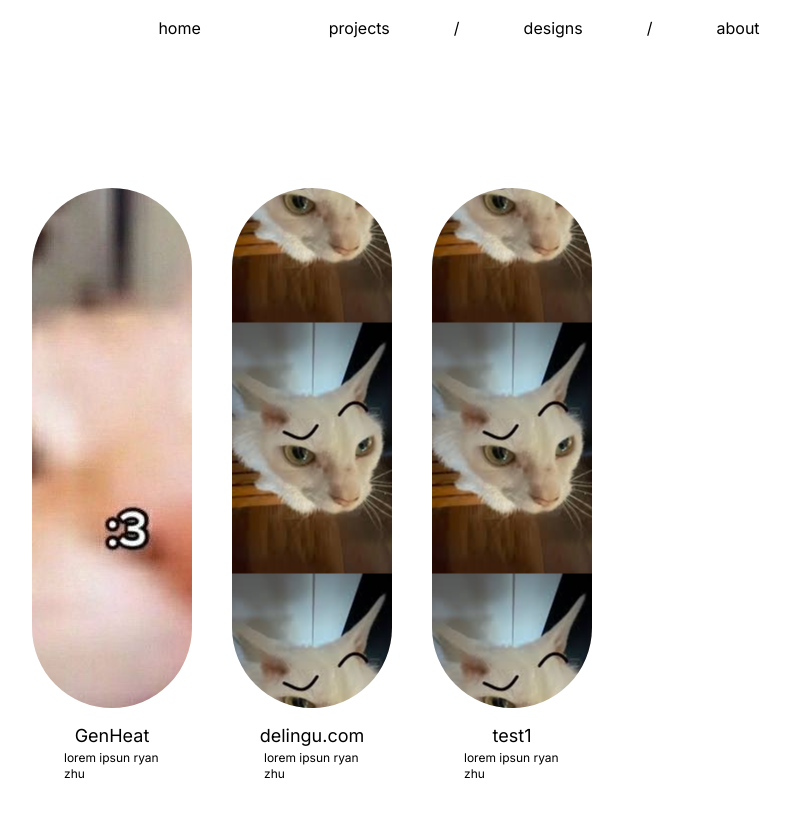
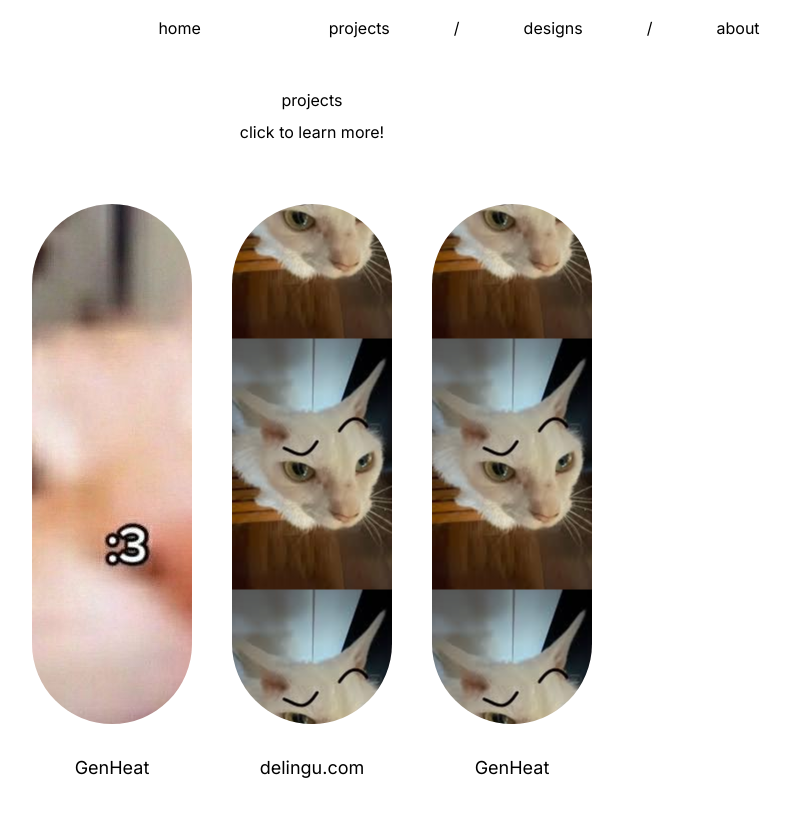
Before and after one commit to snootfef/Personal-Site, a Next.js app: page /projects in a window 1280 px wide. Shown: the top 816 px of the page, without its empty margins (328-1119 px from the left). Built offline with nearby package versions, Linux system fonts and the light colour scheme.

Commit message:
Project page flips and small tweaks

```diff
--- a/src/app/data/projects.ts
+++ b/src/app/data/projects.ts
@@ -3,7 +3,7 @@ import ProjectProps from "../Interfaces/Interfaces";
 const projects: Array<ProjectProps> = [
    { name: 'GenHeat', description: 'lorem ipsun ryan zhu', img: 'test.jpg' },
    { name: 'delingu.com', description: 'lorem ipsun ryan zhu', img: 'test1.jpg' },
-   { name: 'test1', description: 'lorem ipsun ryan zhu', img: 'test1.jpg' }
+   { name: 'GenHeat', description: 'lorem ipsun ryan zhu', img: 'test1.jpg' }
 ];
 
 export default projects;
--- a/src/app/globals.css
+++ b/src/app/globals.css
@@ -13,3 +13,31 @@
   scrollbar-width: none;
   /* Firefox */
 }
+
+.card {
+  transform-style: preserve-3d;
+  transition: 150ms;
+  transform: perspective(1000px) rotateY(var(--rotate-y, 0)) translateY(0);
+}
+
+.card .front {
+  left: 0;
+}
+
+.card:hover {
+  scale: 1.05;
+}
+
+.card .front,
+.card .back {
+  position: absolute;
+  backface-visibility: hidden;
+}
+
+.card .back {
+  transform: rotateY(180deg)
+}
+
+.flip {
+  --rotate-y: 180deg
+}
--- a/src/app/page.tsx
+++ b/src/app/page.tsx
@@ -51,10 +51,10 @@ export default function Home() {
           <div
             className="mt-8 flex flex-row"
           >
-            <a className='pr-2' href="https://github.com/snootfef">
+            <a className='pr-2' href="https://github.com/snootfef" target="_blank" rel="noopener noreferrer">
               <FaGithub />
             </a>
-            <a className='pr-2' href='https://www.linkedin.com/in/delin-gu/'>
+            <a className='pr-2' href='https://www.linkedin.com/in/delin-gu/' target="_blank" rel="noopener noreferrer">
               <FaLinkedin />
             </a>
             <FaExternalLinkAlt />
--- a/src/app/projects/ProjectIcon.tsx
+++ b/src/app/projects/ProjectIcon.tsx
@@ -1,18 +1,32 @@
 import ProjectProps from "../Interfaces/Interfaces"
+import { useState } from "react";
 
-export default function projectIcon({ project }: { project: ProjectProps }) {
+export default function projectIcon({ project, index, flip, setFlip }: { project: ProjectProps, index: number, flip: number, setFlip: Function }) {
    return (
       <main
-         className="hover:scale-105 flex flex-col items-center"
+         className="flex flex-col items-center"
       >
+         <div className={`card ${flip === index ? "flip" : ""} w-[12.5vw] h-[65vh] m-5`}>
             <section
-            className="flex flex-col items-center justify-center rounded-full w-[12.5vw] h-[65vh] m-5"
+               onClick={() => setFlip(index)}
+               className="rounded-full front flex flex-col items-center justify-center w-full h-full"
                style={{
                   backgroundImage: "url('/assets/" + project.img + "')",
                   backgroundPosition: "center"
                }}
             >
             </section>
+            <section
+               onClick={() => setFlip(-1)}
+               className="flex items-center justify-center rounded-full back bg-purple-300 w-full h-full"
+            >
+               <p
+                  className="text-xs"
+               >
+                  {project.description}
+               </p>
+            </section>
+         </div>
          <section
             className="flex flex-col justify-center items-center w-24 h-12"
          >
@@ -21,11 +35,7 @@ export default function projectIcon({ project }: { project: ProjectProps }) {
             >
                {project.name}
             </h2>
-            <p
-               className="text-xs"
-            >
-               {project.description}
-            </p>
+
          </section>
       </main >
    )
--- a/src/app/projects/page.tsx
+++ b/src/app/projects/page.tsx
@@ -1,26 +1,34 @@
+"use client";
 import Nav from '../nav'
+import { useState } from "react";
 import projects from '../data/projects'
 import ProjectIcon from './ProjectIcon';
 import ProjectProps from '../Interfaces/Interfaces';
 
 export default function Page() {
+   const [flip, setFlip] = useState(-1);
 
    return (
       <main
-         className="flex flex-col items-center w-screen h-screen overflow-auto relative"
+         className="flex flex-col items-center w-screen min-h-screen overflow-auto relative"
       >
          <Nav />
          <section
-            className='w-full h-[10vh] flex flex-col justify-center my-8'
+            className='w-full flex flex-col items-center justify-center mt-20 mb-10'
          >
+            <h2
+               className='text-black my-2'
+            >
+               projects
+            </h2>
             <p>
-               1. hello
+               click to learn more!
             </p>
          </section>
          <section
-            className='flex flex-row justify-center w-screen h-full mt-20 mb-20'
+            className='flex flex-row justify-center w-screen h-full mt-15 mb-20'
          >
-            {projects.map((project: ProjectProps) => <ProjectIcon project={project}></ProjectIcon>)}
+            {projects.map((project: ProjectProps, index) => <ProjectIcon project={project} index={index} flip={flip} setFlip={setFlip}></ProjectIcon>)}
          </section>
       </main>
    )
```
Lines whose indentation alone changed are shown as unchanged.
